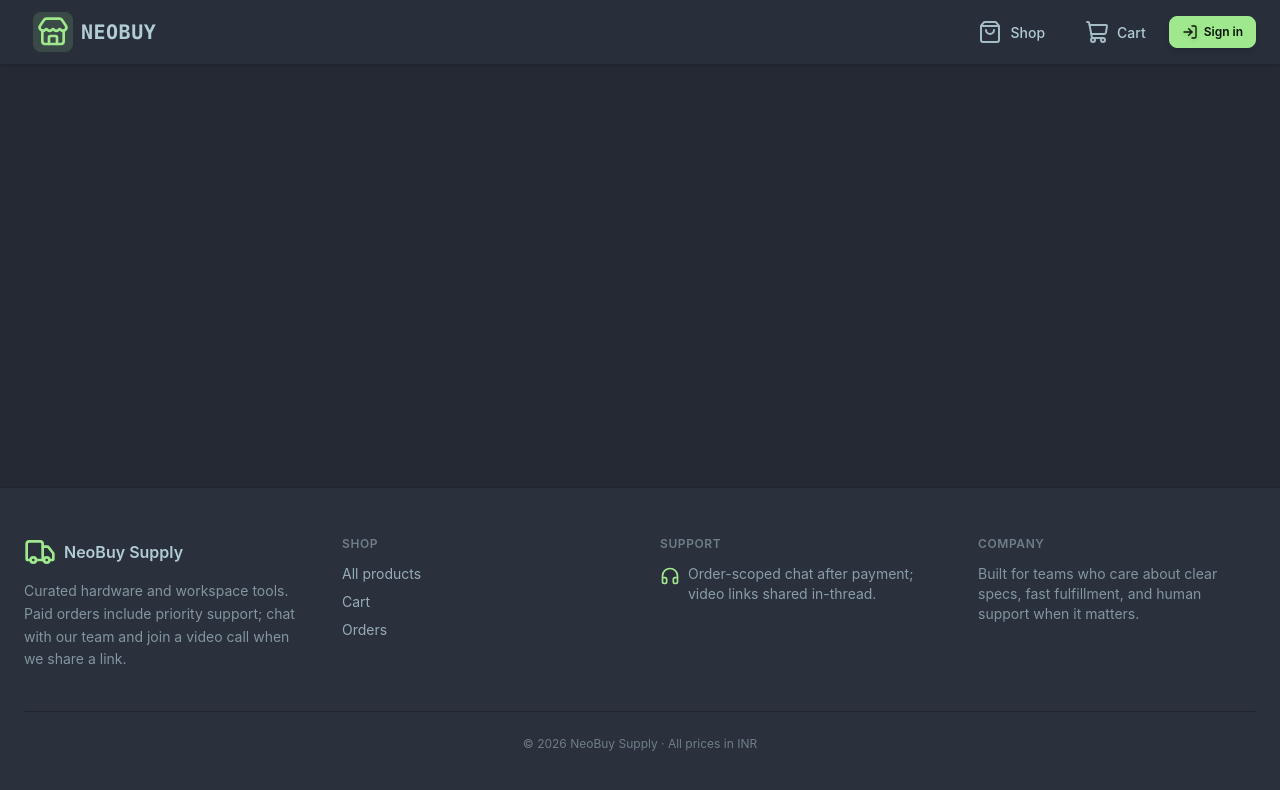
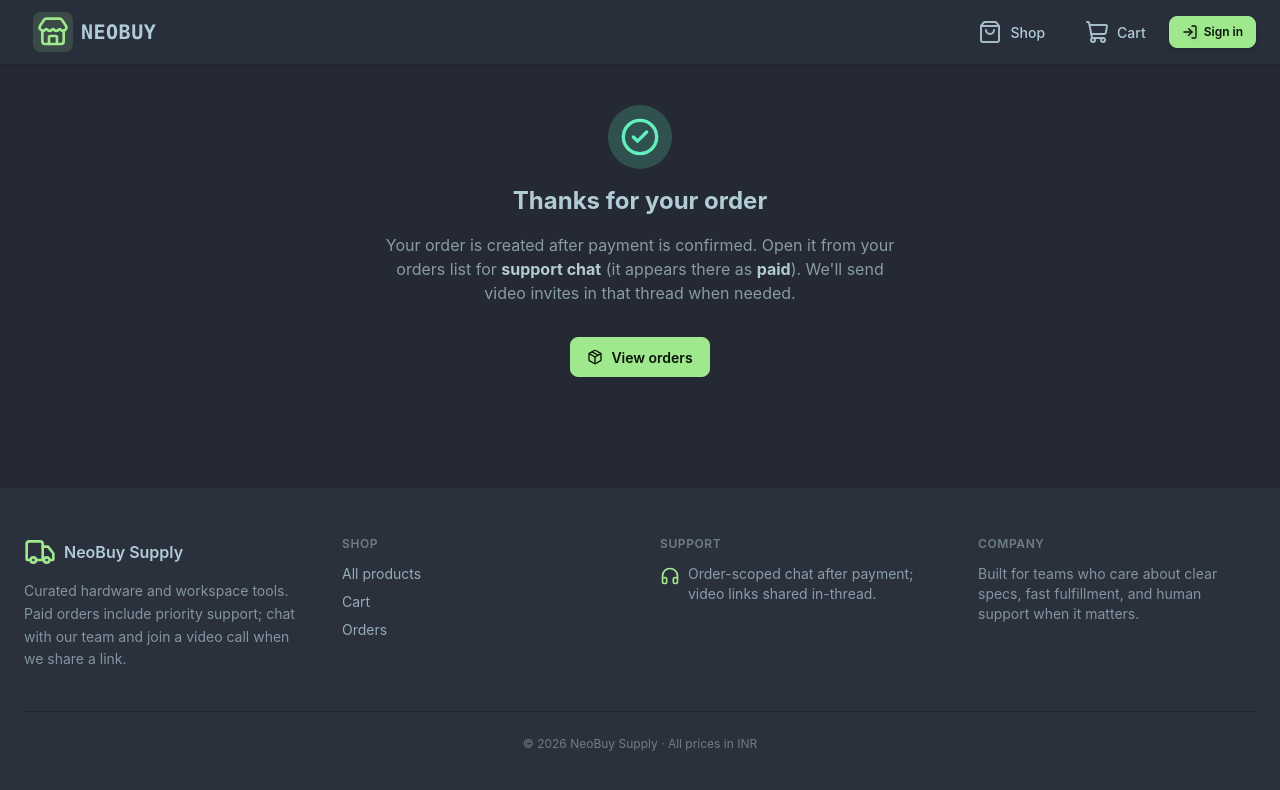
Before and after one commit to NikharAsthana/PERN-ECommerce-Website, a React (Vite) app in the folder Frontend/: page /checkout/return in a window 1280 px wide. Shown: the top 790 px of the page. Built offline with nearby package versions, Linux system fonts and the light colour scheme; no server answers.

Commit message:
feat: add CheckoutReturnPage for order confirmation and clearing cart logic

```diff
--- a/Frontend/src/App.jsx
+++ b/Frontend/src/App.jsx
@@ -6,6 +6,7 @@
 import HomePage from "./pages/HomePage";
 import CartPage from "./pages/CartPage";
 import OrdersPage from "./pages/OrdersPage";
+import CheckoutReturnPage from "./pages/CheckoutReturnPage";
 
 function App() {
   const { isLoaded, isSignedIn } = useAuth();
@@ -20,6 +21,7 @@
           path="/orders"
           element={isSignedIn ? <OrdersPage /> : <Navigate to={"/"} replace />}
         />
+        <Route path="/checkout/return" element={<CheckoutReturnPage />} />
       </Routes>
     </Layout>
   );
--- /dev/null
+++ b/Frontend/src/pages/CheckoutReturnPage.jsx
@@ -0,0 +1,57 @@
+import { Link, useSearchParams } from "react-router";
+import { useCart } from "../store/cart";
+import { useQueryClient } from "@tanstack/react-query";
+import { useEffect } from "react";
+import { CheckCircle2Icon, PackageIcon } from "lucide-react";
+
+function CheckoutReturnPage() {
+  const clearCart = useCart((s) => s.clear);
+
+  const [params] = useSearchParams();
+  const checkoutId = params.get("checkout_id");
+
+  const queryClient = useQueryClient();
+
+  useEffect(() => {
+    clearCart();
+    queryClient.invalidateQueries({ queryKey: ["orders"] });
+    // invalidateQueries tells React‑Query that the cached data for the specified query key ("orders") is no longer fresh.
+    // On the next component that uses that key (via useQuery or useInfiniteQuery), React‑Query will automatically re‑fetch the data.
+    // This ensures the orders list shows the newly created order without requiring a full page reload.
+  }, [queryClient, clearCart]);
+
+  return (
+    <div className="mx-auto max-w-lg text-center">
+      <div className="avatar placeholder mx-auto mb-4">
+        <div className="w-16 rounded-full bg-success/20 text-success flex items-center justify-center">
+          <CheckCircle2Icon className="size-10" aria-hidden />
+        </div>
+      </div>
+
+      <h1 className="text-2xl font-bold text-base-content">
+        Thanks for your order
+      </h1>
+
+      <p className="mt-4 text-base-content/70">
+        Your order is created after payment is confirmed. Open it from your
+        orders list for{" "}
+        <strong className="text-base-content">support chat</strong> (it appears
+        there as <strong className="text-base-content">paid</strong>).
+        We&apos;ll send video invites in that thread when needed.
+      </p>
+
+      {checkoutId ? (
+        <p className="mt-2 font-mono text-xs text-base-content/50">
+          Checkout: {checkoutId}
+        </p>
+      ) : null}
+
+      <Link to="/orders" className="btn btn-primary mt-8 gap-2">
+        <PackageIcon className="size-4" aria-hidden />
+        View orders
+      </Link>
+    </div>
+  );
+}
+
+export default CheckoutReturnPage;
```
